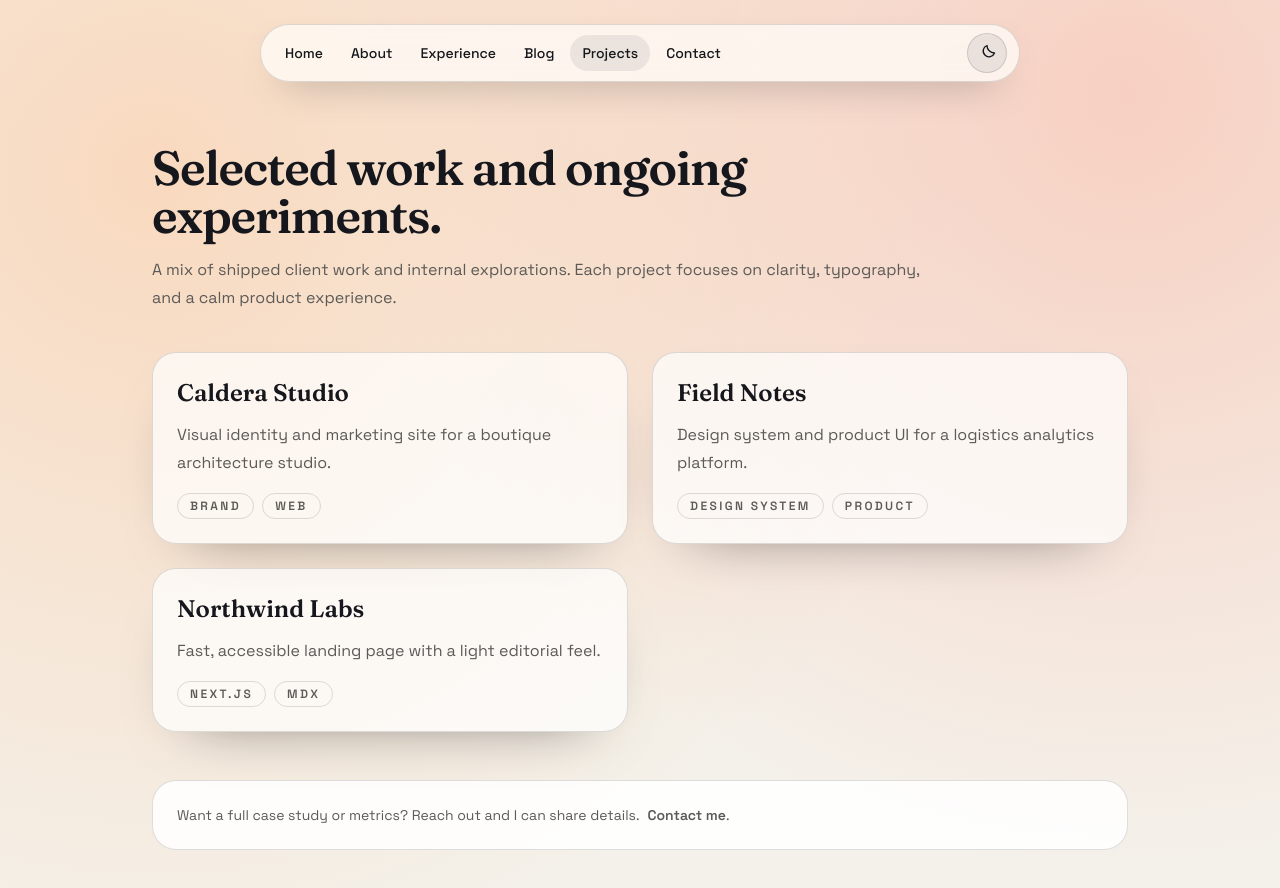
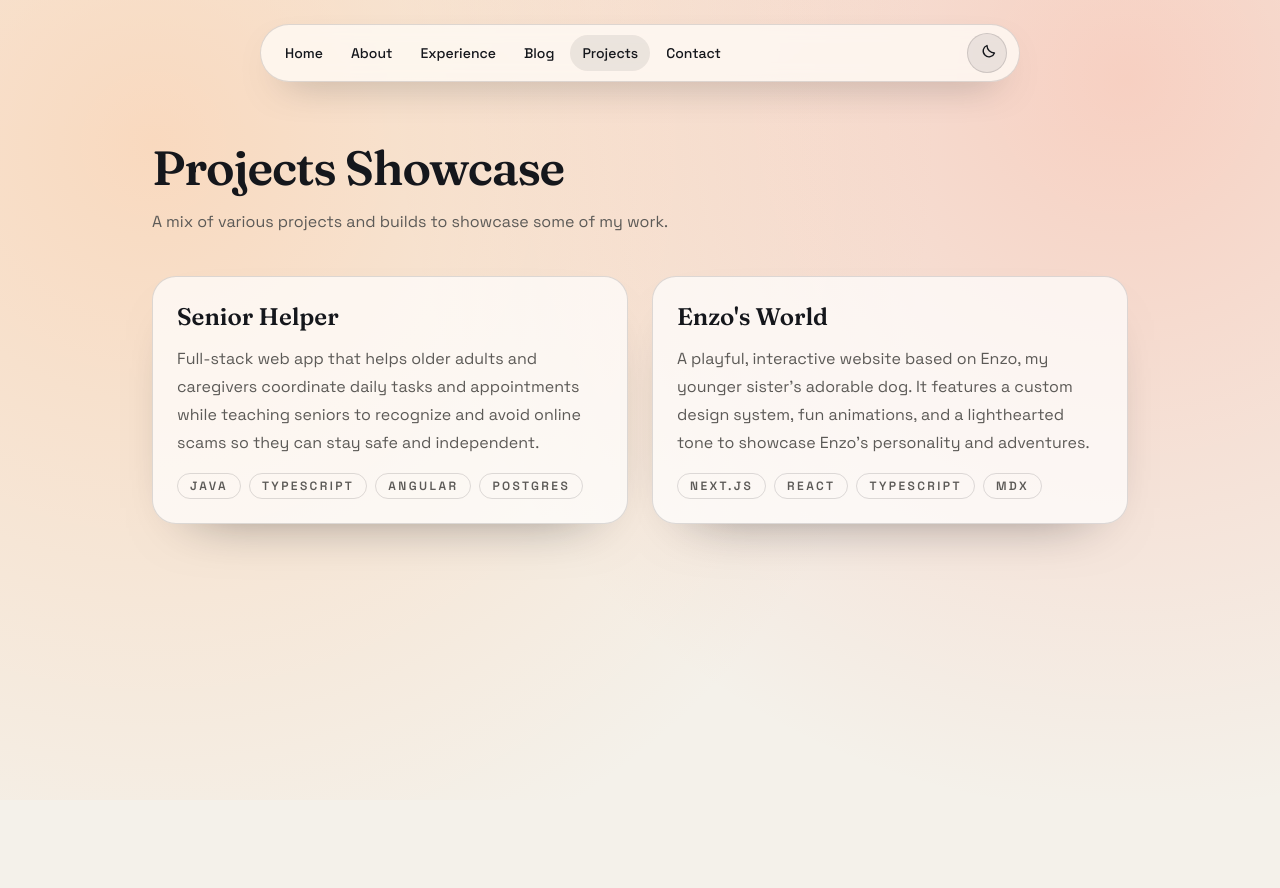
Before and after one commit to RickySerrano904/RickySerrano.dev, a Next.js app: page /projects in a window 1280 px wide. Shown: the top 888 px of the page. After the commit the page ends 800 px from the top, so only its background shows below. Built offline with nearby package versions, Linux system fonts and the light colour scheme.

Commit message:
Add projects descriptions. Clean-up UI.

```diff
--- a/app/blog/page.mdx
+++ b/app/blog/page.mdx
@@ -9,7 +9,7 @@ export const metadata = {
 
 # Notes from the studio
 
-Notes on IT projects, technical problem-solving, and building reliable systems and applications.
+Some of my notes and thoughts on various topics in the world of IT.
 
 ## Recent posts
 
--- a/app/contact/page.tsx
+++ b/app/contact/page.tsx
@@ -6,7 +6,7 @@ export default function ContactPage() {
           Contact
         </p> */}
         <h1 className="mt-4 font-display text-4xl font-semibold tracking-tight text-[color:var(--fg)] sm:text-5xl">
-          Contact
+          Get in Touch
         </h1>
         <p className="mt-4 text-base leading-7 text-[color:var(--muted)]">
           Let's connect! Fill out the form below to get in contact with me. I typically
--- a/app/page.tsx
+++ b/app/page.tsx
@@ -1,10 +1,10 @@
 import Link from "next/link";
 
-const focusAreas = [
-  "Product strategy and narrative",
-  "Design systems with a human touch",
-  "Fast, accessible front-end builds",
-];
+// const focusAreas = [
+//   "Product strategy and narrative",
+//   "Design systems with a human touch",
+//   "Fast, accessible front-end builds",
+// ];
 
 const highlights = [
   {
@@ -132,32 +132,6 @@ export default function Home() {
             </div>
           ))}
         </div>
-
-        <div className="rounded-3xl border border-[color:var(--border)] bg-[color:var(--panel-strong)] p-6 shadow-[0_32px_70px_-50px_rgba(10,12,16,0.6)] backdrop-blur">
-          <div className="flex flex-wrap items-center justify-between gap-6">
-            <div>
-              <p className="text-xs uppercase tracking-[0.35em] text-[color:var(--muted)]">
-                Focus
-              </p>
-              <h2 className="mt-3 font-display text-2xl font-semibold text-[color:var(--fg)]">
-                What I do
-              </h2>
-            </div>
-            {/* <span className="rounded-full border border-[color:var(--border)] px-3 py-1 text-xs font-semibold uppercase tracking-[0.25em] text-[color:var(--muted)]">
-              Available for 2026
-            </span> */}
-          </div>
-          <ul className="stagger mt-6 grid gap-3 text-sm text-[color:var(--muted)] sm:grid-cols-3">
-            {focusAreas.map((item) => (
-              <li
-                key={item}
-                className="rounded-2xl border border-[color:var(--border)] bg-[color:var(--panel)] px-4 py-3"
-              >
-                {item}
-              </li>
-            ))}
-          </ul>
-        </div>
       </section>
     </main>
   );
--- a/app/projects/page.tsx
+++ b/app/projects/page.tsx
@@ -2,23 +2,23 @@ import Link from "next/link";
 
 const projects = [
   {
-    title: "Caldera Studio",
+    title: "Senior Helper",
     summary:
-      "Visual identity and marketing site for a boutique architecture studio.",
-    tags: ["Brand", "Web"],
+      "Full-stack web app that helps older adults and caregivers coordinate daily tasks and appointments while teaching seniors to recognize and avoid online scams so they can stay safe and independent.",
+    tags: ["Java", "Typescript", "Angular", "Postgres" ],
   },
   {
-    title: "Field Notes",
+    title: "Enzo's World",
     summary:
-      "Design system and product UI for a logistics analytics platform.",
-    tags: ["Design system", "Product"],
+      "A playful, interactive website based on Enzo, my younger sister's adorable dog. It features a custom design system, fun animations, and a lighthearted tone to showcase Enzo's personality and adventures.",
+    tags: ["Next.js", "React", "Typescript", "MDX"],
   },
-  {
-    title: "Northwind Labs",
-    summary:
-      "Fast, accessible landing page with a light editorial feel.",
-    tags: ["Next.js", "MDX"],
-  },
+  // {
+  //   title: "JaxTCG",
+  //   summary:
+  //     "Blah blah blah.",
+  //   tags: ["Next.js", "MDX"],
+  // },
 ];
 
 export default function ProjectsPage() {
@@ -29,11 +29,10 @@ export default function ProjectsPage() {
           Projects
         </p> */}
         <h1 className="mt-4 font-display text-4xl font-semibold tracking-tight text-[color:var(--fg)] sm:text-5xl">
-          Selected work and ongoing experiments.
+          Projects Showcase
         </h1>
         <p className="mt-4 text-base leading-7 text-[color:var(--muted)]">
-          A mix of shipped client work and internal explorations. Each project
-          focuses on clarity, typography, and a calm product experience.
+          A mix of various projects and builds to showcase some of my work.
         </p>
       </header>
 
@@ -63,7 +62,7 @@ export default function ProjectsPage() {
         ))}
       </div>
 
-      <div className="mt-12 rounded-3xl border border-[color:var(--border)] bg-[color:var(--panel-strong)] p-6 text-sm text-[color:var(--muted)]">
+      {/* <div className="mt-12 rounded-3xl border border-[color:var(--border)] bg-[color:var(--panel-strong)] p-6 text-sm text-[color:var(--muted)]">
         Want a full case study or metrics? Reach out and I can share details.
         <Link
           href="/contact"
@@ -72,7 +71,7 @@ export default function ProjectsPage() {
           Contact me
         </Link>
         .
-      </div>
+      </div> */}
     </main>
   );
 }
--- a/package.json
+++ b/package.json
@@ -12,13 +12,13 @@
     "@mdx-js/loader": "^3.0.1",
     "@mdx-js/react": "^3.0.1",
     "@next/mdx": "16.1.0",
-    "next": "16.1.0",
+    "next": "^16.2.1",
     "react": "19.2.3",
     "react-dom": "19.2.3"
   },
   "devDependencies": {
+    "@tailwindcss/postcss": "^4",
     "@types/mdx": "^2",
-    "@tailwindcss/postcss": "^4",
     "@types/node": "^20",
     "@types/react": "^19",
     "@types/react-dom": "^19",
```
Also changed, not shown: 1 other file (tests, documents, lock files or other folders).
